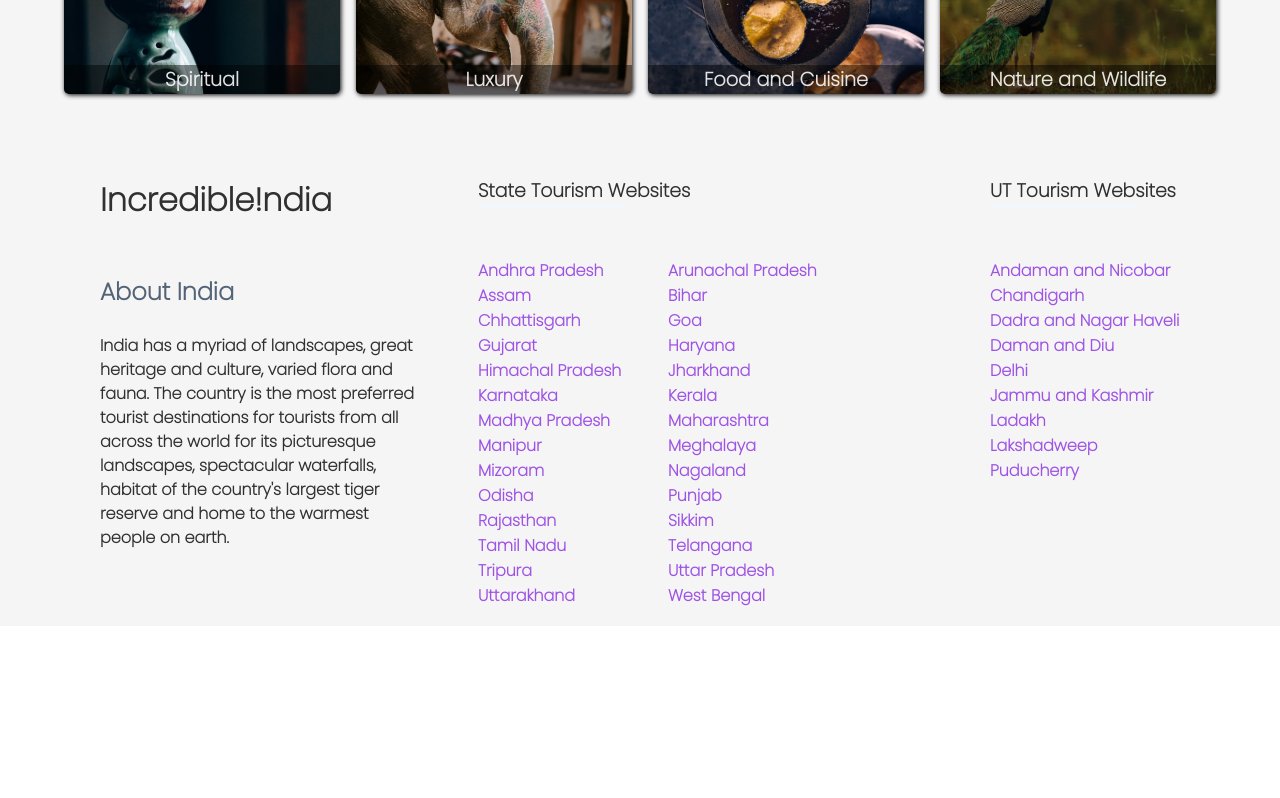
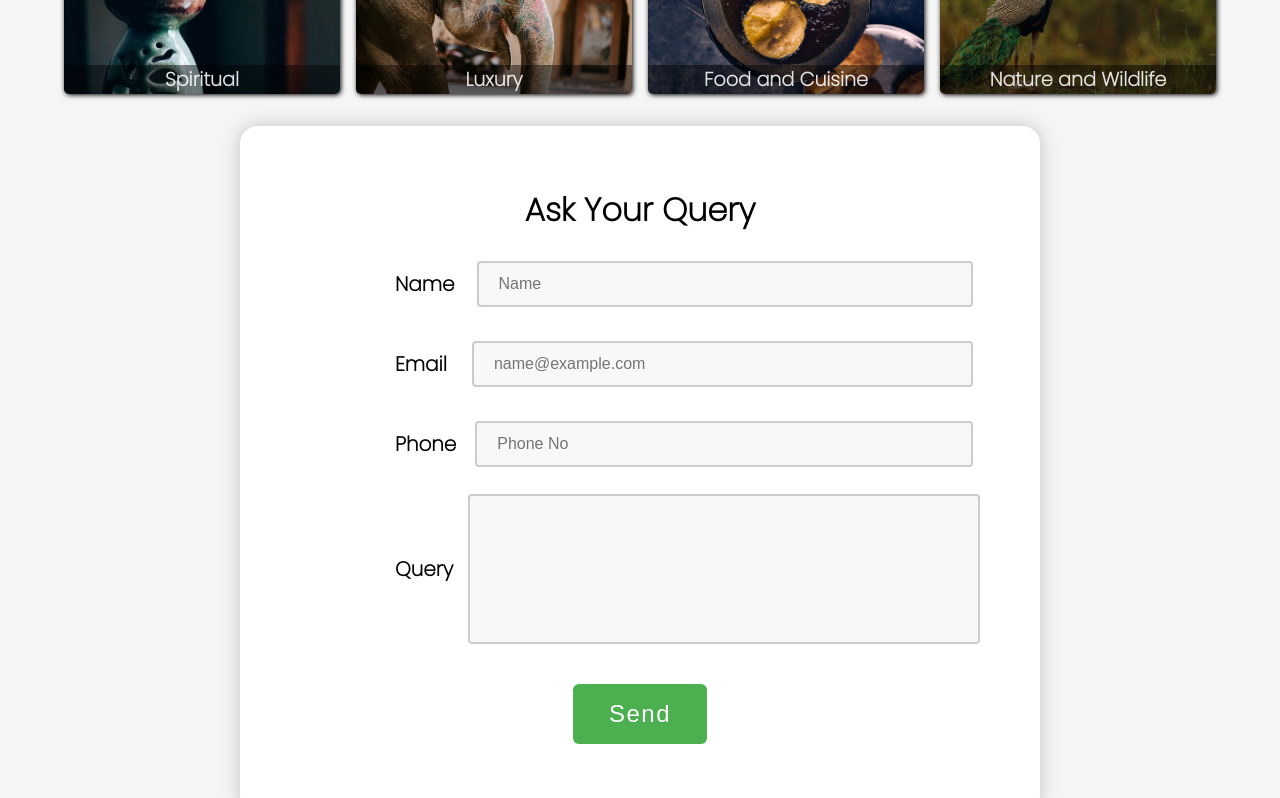
Before and after one commit to Team-Asyncc/indian-tourism-landing-page, a React (Create React App) app: page / in a window 1280 px wide. Shown: the part 4560-5358 px from the top of the page. Before the commit the page ends 5186 px from the top, so only its background shows below. Built offline with nearby package versions, Linux system fonts and the light colour scheme.

Commit message:
added form and connect it with backend🛠😎

```diff
--- a/package.json
+++ b/package.json
@@ -9,10 +9,12 @@
     "@testing-library/jest-dom": "^5.11.4",
     "@testing-library/react": "^11.1.0",
     "@testing-library/user-event": "^12.1.10",
+    "axios": "^0.21.1",
     "react": "^17.0.2",
     "react-bootstrap": "^1.6.1",
     "react-dom": "^17.0.2",
     "react-scripts": "4.0.3",
+    "react-toastify": "^7.0.4",
     "sass": "^1.35.2",
     "web-vitals": "^1.0.1"
   },
--- a/src/App.js
+++ b/src/App.js
@@ -7,6 +7,8 @@ import { PopularTrips } from './Components/PopularTrips/PopularTrips';
 import MustVisit from './Components/MustVisit/MustVisit';
 import BigCarousel from './Components/Carousel/BigCarousel';
 import HomePage from './Components/HomePage/HomePage';
+import Form from './Components/Form/Form';
+import Toastify from './Components/Toast/Toast';
 function App() {
   return (
     <div className="App">
@@ -17,7 +19,9 @@ function App() {
       <MustVisit />
       <PopularTrips />
       <Experience />
+      <Form />
       <Footer />
+      <Toastify />
     </div>
   );
 }
--- /dev/null
+++ b/src/Components/Form/Form.jsx
@@ -0,0 +1,131 @@
+import React, { useState } from 'react';
+import './Form.scss';
+import axios from 'axios';
+import { toast } from 'react-toastify';
+import 'react-toastify/dist/ReactToastify.css';
+
+const Form = () => {
+  const [data, setData] = useState({
+    username: '',
+    email: '',
+    phone: '',
+    query: '',
+  });
+  const handleSubmit = async (e) => {
+    e.preventDefault();
+    try {
+      const response = await axios.put(
+        'https://async-tourism.herokuapp.com/add',
+        data
+      );
+      toast.success('Got Your Query, Will Revert You Shortly 🚀');
+      setData({ ...data, username: '', email: '', phone: '', query: '' });
+    } catch (e) {
+      console.log(e);
+      toast.error('Something went Wrong...😓');
+    }
+  };
+
+  return (
+    <div
+      className="container"
+      style={{ display: 'flex', justifyContent: 'center' }}
+    >
+      <div
+        style={{
+          backgroundColor: '#fff',
+          boxShadow: '0 0 20px #0003',
+          height: '100%',
+          borderRadius: '18px',
+          maxWidth: '800px',
+          padding: '60px 60px',
+          width: 'calc(100% - 100px)',
+          maxHeight: '100%',
+        }}
+      >
+        <h1 style={{ textAlign: 'center' }}>Ask Your Query</h1>
+
+        <form onSubmit={handleSubmit}>
+          <div className="form-group">
+            <label htmlFor="exampleFormControlInput1">Name</label>
+            <input
+              type="text"
+              className="form-control"
+              id="exampleFormControlInput1"
+              placeholder="Name"
+              name="username"
+              required
+              value={data.username}
+              onChange={(e) => {
+                setData({ ...data, username: e.target.value });
+              }}
+            />
+          </div>
+
+          <div className="form-group">
+            <label htmlFor="exampleFormControlInput2">Email</label>
+            <input
+              style={{ marginLeft: '10px' }}
+              type="email"
+              className="form-control"
+              id="exampleFormControlInput2"
+              required
+              placeholder="name@example.com"
+              name="email"
+              value={data.email}
+              onChange={(e) => {
+                setData({ ...data, email: e.target.value });
+              }}
+            />
+          </div>
+
+          <div className="form-group">
+            <label htmlFor="exampleFormControlInput3">Phone</label>
+            <input
+              style={{ marginLeft: '4px' }}
+              type="tel"
+              pattern="[1-9]{1}[0-9]{9}"
+              className="form-control"
+              required
+              id="exampleFormControlInput3"
+              placeholder="Phone No"
+              name="phone"
+              value={data.phone}
+              onChange={(e) => {
+                setData({ ...data, phone: e.target.value });
+              }}
+            />
+          </div>
+
+          <div className="form-group">
+            <label
+              htmlFor="exampleFormControlTextarea1"
+              style={{ textAlign: 'justify' }}
+            >
+              Query
+            </label>
+            <textarea
+              className="form-control"
+              id="exampleFormControlTextarea1"
+              rows="3"
+              name="query"
+              required
+              value={data.query}
+              onChange={(e) => {
+                setData({ ...data, query: e.target.value });
+              }}
+            ></textarea>
+          </div>
+
+          <div className="btn-group">
+            <button className="btn" type="submit">
+              Send
+            </button>
+          </div>
+        </form>
+      </div>
+    </div>
+  );
+};
+
+export default Form;
--- /dev/null
+++ b/src/Components/Form/Form.scss
@@ -0,0 +1,65 @@
+input {
+  border-radius: 2px;
+  padding: 5px;
+  margin: 7px;
+  padding: 12px 20px;
+  box-sizing: border-box;
+  border: 2px solid #ccc;
+  border-radius: 4px;
+  background-color: #f8f8f8;
+  font-size: 16px;
+  width: 100%;
+}
+
+.form-group {
+  margin-top: 20px;
+  margin-left: 90px;
+  display: flex;
+  flex-direction: row;
+  align-items: center;
+  justify-content: flex-start;
+}
+
+textarea {
+  width: 100%;
+  height: 150px;
+  padding: 12px 20px;
+  box-sizing: border-box;
+  border: 2px solid #ccc;
+  border-radius: 4px;
+  background-color: #f8f8f8;
+  font-size: 16px;
+  resize: none;
+}
+
+label {
+  margin-right: 10px;
+  padding: 5px;
+  font-weight: bolder;
+  font-size: 20px;
+}
+
+.btn-group {
+  display: flex;
+  align-items: center;
+  justify-content: center;
+  margin-top: 30px;
+
+  & > .btn {
+    background-color: #4caf50;
+    border: none;
+    color: white;
+    padding: 16px 36px;
+    text-align: center;
+    text-decoration: none;
+    display: inline-block;
+    font-size: 16px;
+    border-radius: 6px;
+    font-size: 24px;
+    &:hover {
+      cursor: pointer;
+      transform: scale(1.2);
+      transition: t;
+    }
+  }
+}
--- /dev/null
+++ b/src/Components/Toast/Toast.jsx
@@ -0,0 +1,16 @@
+import React from 'react';
+import { toast, ToastContainer } from 'react-toastify';
+import 'react-toastify/dist/ReactToastify.css';
+export default function Toastify() {
+  return (
+    <ToastContainer
+      position="top-right"
+      autoClose={5000}
+      rtl={false}
+      hideProgressBar
+      draggable
+      pauseOnHover
+      pauseOnFocusLoss
+    />
+  );
+}
```
Also changed, not shown: 1 other file (tests, documents, lock files or other folders).
